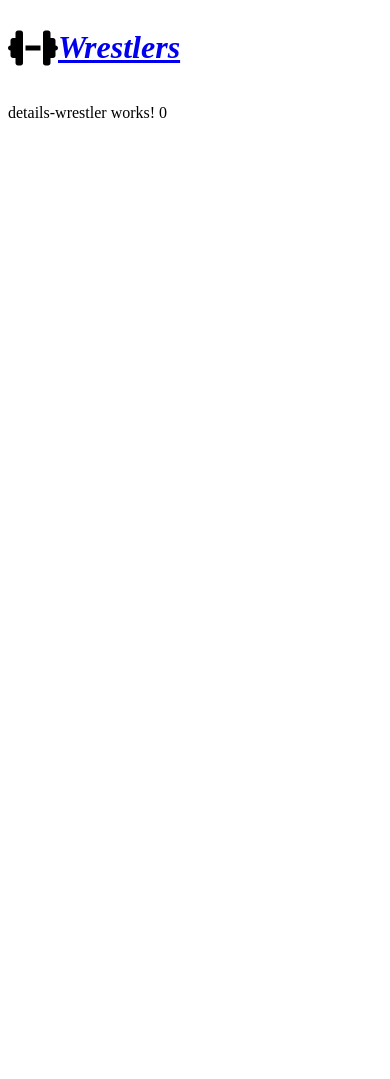
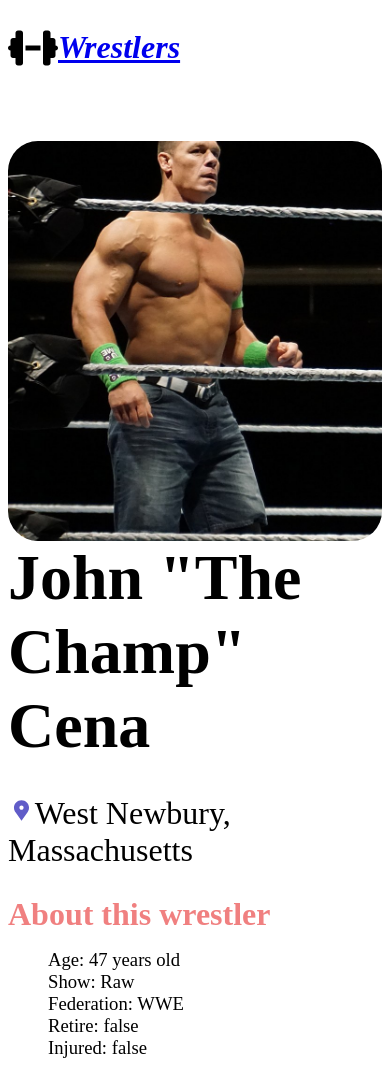
Before and after one commit to RmNLcN06/wrestlers-app, an Angular app: page /details/0 in a window 390 px wide. Before the commit the page ends 844 px from the top, so only its background shows below. Built offline with nearby package versions, Linux system fonts and the light colour scheme.

Commit message:
Customize the DetailsWrestlerComponent

```diff
--- a/src/app/details-wrestler/details-wrestler.component.css
+++ b/src/app/details-wrestler/details-wrestler.component.css
@@ -0,0 +1,74 @@
+.listing-photo {
+    height: 600px;
+    width: 50%;
+    object-fit: cover;
+    border-radius: 30px;
+    float: right;
+}
+
+.listing-heading {
+    font-size: 48pt;
+    font-weight: bold;
+    margin-bottom: 15px;
+}
+
+.listing-location::before {
+    content: url('/assets/location-pin.svg') / '';
+}
+
+.listing-location {
+    font-size: 24pt;
+    margin-bottom: 15px;
+}
+
+.listing-features > .section-heading {
+    color: lightcoral;
+    font-size: 24pt;
+    margin-bottom: 15px;
+}
+
+.listing-features {
+    margin-bottom: 20px;
+}
+
+.listing-features li {
+    font-size: 14pt;
+}
+
+li {
+    list-style-type: none;
+}
+
+.listing-apply .section-heading {
+    font-size: 18pt;
+    margin-bottom: 15px;
+}
+
+label, input {
+    display: block;
+}
+
+label {
+    color: lightcoral;
+    font-weight: bold;
+    text-transform: uppercase;
+    font-size: 12pt;
+}
+
+input {
+    font-size: 16pt;
+    margin-bottom: 15px;
+    padding: 10px;
+    width: 400px;
+    border-top: none;
+    border-right: none;
+    border-left: none;
+    border-bottom: solid .3px;
+}
+
+@media (max-width: 1024px) {
+    .listing-photo {
+        width: 100%;
+        height: 400px;
+    }
+}
--- a/src/app/details-wrestler/details-wrestler.component.html
+++ b/src/app/details-wrestler/details-wrestler.component.html
@@ -1 +1,17 @@
-<p>details-wrestler works! {{ wrestlerId }}</p>
+<article>
+    <img [src]="wrestler?.photo" alt="Photo of {{wrestler?.firstname}} {{wrestler?.lastname}}" class="listing-photo">
+    <section class="listing-description">
+        <h2 class="listing-heading">{{wrestler?.firstname}} "{{wrestler?.alias}}" {{wrestler?.lastname}}</h2>
+        <p class="listing-location">{{wrestler?.city}}, {{wrestler?.state}}</p>
+    </section>
+    <section class="listing-features">
+        <h2 class="section-heading">About this wrestler</h2>
+        <ul>
+            <li>Age: {{ wrestler?.age}} years old</li>
+            <li>Show: {{ wrestler?.show }}</li>
+            <li>Federation: {{ wrestler?.federation }}</li>
+            <li>Retire: {{ wrestler?.retire}}</li>
+            <li>Injured: {{wrestler?.injury}} </li>
+        </ul>
+    </section>
+</article>
--- a/src/app/details-wrestler/details-wrestler.component.ts
+++ b/src/app/details-wrestler/details-wrestler.component.ts
@@ -13,9 +13,11 @@ import { Wrestler } from '../wrestler';
 })
 export class DetailsWrestlerComponent {
   route: ActivatedRoute = inject(ActivatedRoute);
-  wrestlerId = -1;
+  wrestlerService = inject(WrestlerService);
+  wrestler: Wrestler | undefined;
 
   constructor() {
-    this.wrestlerId = Number(this.route.snapshot.params['id']);
+    const wrestlerId = Number(this.route.snapshot.params['id']);
+    this.wrestler = this.wrestlerService.getWrestlerById(wrestlerId);
   }
 }
```
